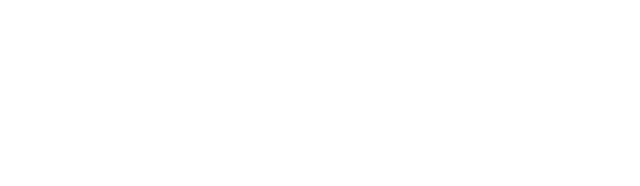
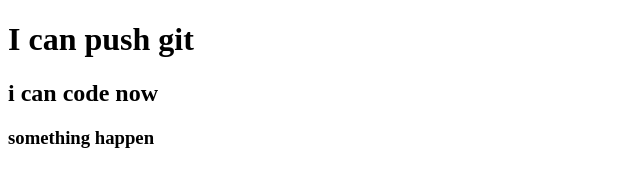
Before and after one commit to abdullahemon06/my-second-repo, a plain HTML site: page index.html in a window 1280 px wide. Shown: the whole page, without its empty margins (0-640 px from the left). Drawn offline with Linux system fonts and the light colour scheme.

Commit message:
header added

```diff
--- a/index.html
+++ b/index.html
@@ -8,6 +8,8 @@
     </title>
 </head>
 <body>
-
+    <h1>I can push git</h1>
+    <h2>i can code now</h2>
+    <h3>something  happen</h3>
 </body>
 </html>
```
